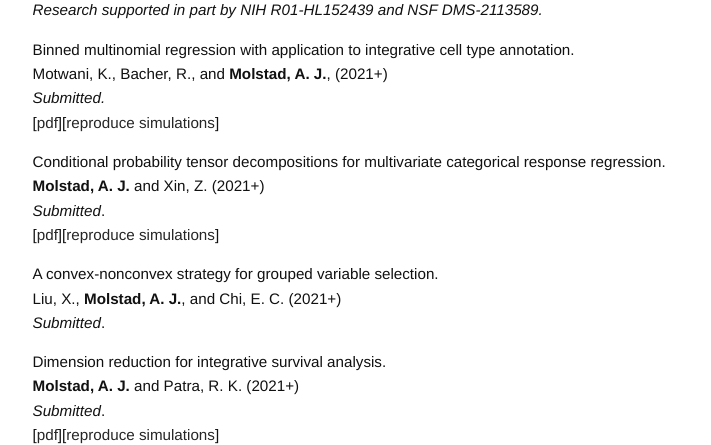
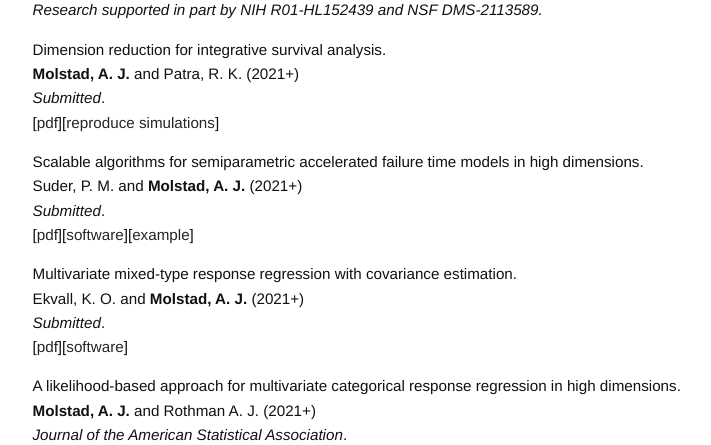
Before and after one commit to ajmolstad/ajmolstad.github.io, a Jekyll site: the page built from research.md, in a window 1280 px wide and 900 px high, cut to the strip 455-900 px from the top of the window. Shown: the whole strip, without its empty margins (275-986 px from the left). Built offline with Jekyll 4.4.1, drawn with Linux system fonts in a browser that asks for light colours.

Commit message:
Update research.md

```diff
--- a/research.md
+++ b/research.md
@@ -9,21 +9,21 @@
 *Research supported in part by NIH R01-HL152439 and NSF DMS-2113589.*
 
 
-Binned multinomial regression with
+<!-- Binned multinomial regression with
 application to integrative cell type annotation. <br>
 Motwani, K., Bacher, R., and **Molstad, A. J.**, (2021+) <br>
 *Submitted.* <br>
-[[pdf](https://arxiv.org/abs/2108.02143)][[reproduce simulations](https://github.com/ajmolstad/IntegrativeCox)]<br>
+[[pdf](https://arxiv.org/abs/2108.02143)][[reproduce simulations](https://github.com/ajmolstad/IntegrativeCox)]<br> -->
 
-Conditional probability tensor decompositions for
+<!-- Conditional probability tensor decompositions for
 multivariate categorical response regression. <br>
 **Molstad, A. J.** and Xin, Z. (2021+)<br>
 *Submitted*. <br>
-[[pdf](https://arxiv.org/abs/2108.02143)][[reproduce simulations](https://github.com/ajmolstad/IntegrativeCox)]<br>
+[[pdf](https://arxiv.org/abs/2108.02143)][[reproduce simulations](https://github.com/ajmolstad/IntegrativeCox)]<br> -->
 
-A convex-nonconvex strategy for grouped variable selection. <br>
+<!-- A convex-nonconvex strategy for grouped variable selection. <br>
 Liu, X., **Molstad, A. J.**, and Chi, E. C. (2021+) <br>
-*Submitted*. <br>
+*Submitted*. <br> -->
 
 
 Dimension reduction for integrative survival analysis. <br>
```
